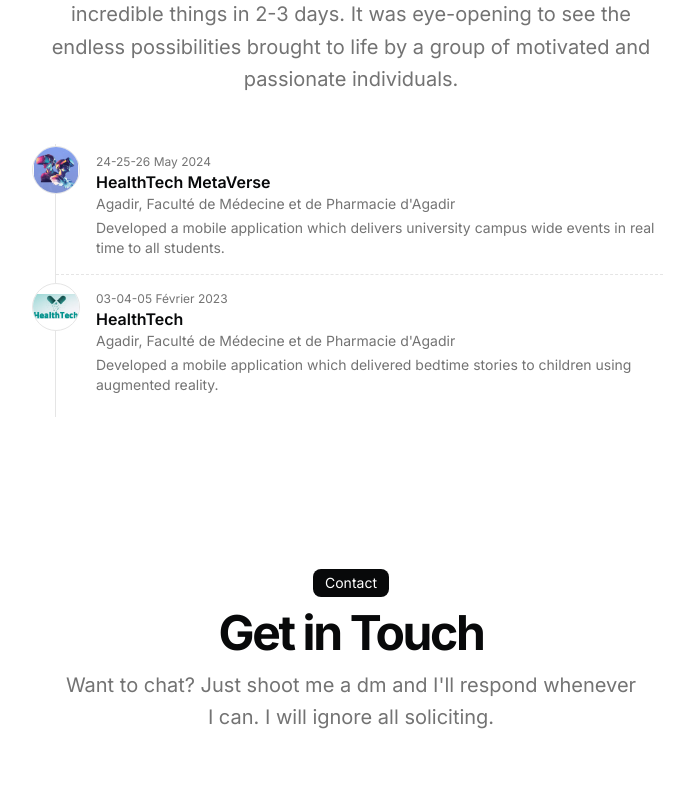
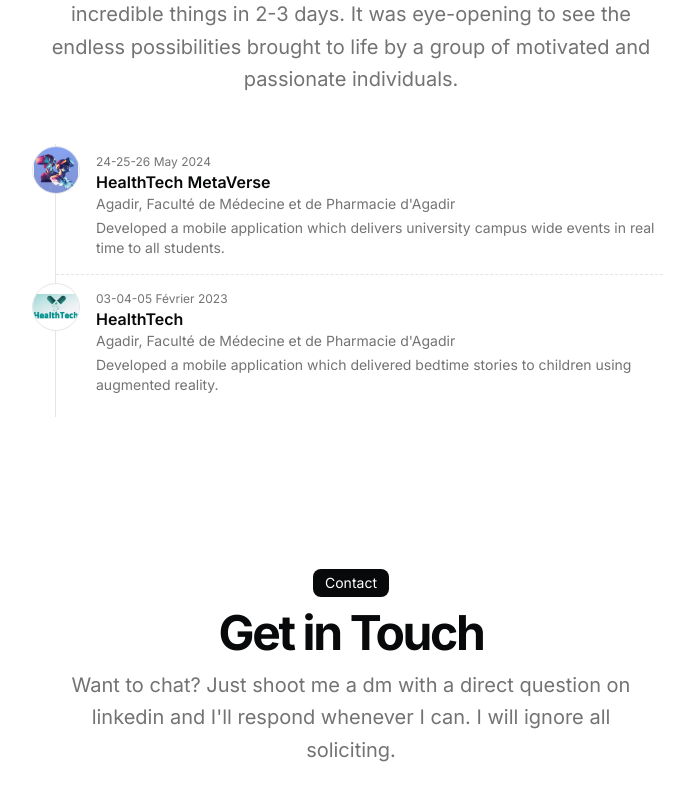
Before and after one commit to AmineNaboulsi/myportfolio, a Next.js app: page / in a window 1280 px wide. Shown: the part 3903-4703 px from the top of the page, without its empty margins (289-974 px from the left). Built offline with nearby package versions, Linux system fonts and the light colour scheme.

Commit message:
Update page.tsx

```diff
--- a/src/app/page.tsx
+++ b/src/app/page.tsx
@@ -211,10 +211,7 @@ export default function Page() {
                 Get in Touch
               </h2>
               <p className="mx-auto max-w-[600px] text-muted-foreground md:text-xl/relaxed lg:text-base/relaxed xl:text-xl/relaxed">
-                Want to chat? Just shoot me a dm{" "}
-
-                and I&apos;ll respond whenever I can. I will ignore all
-                soliciting.
+                Want to chat? Just shoot me a dm with a direct question on linkedin and I&apos;ll respond whenever I can. I will ignore all soliciting.
               </p>
             </div>
           </BlurFade>
```
